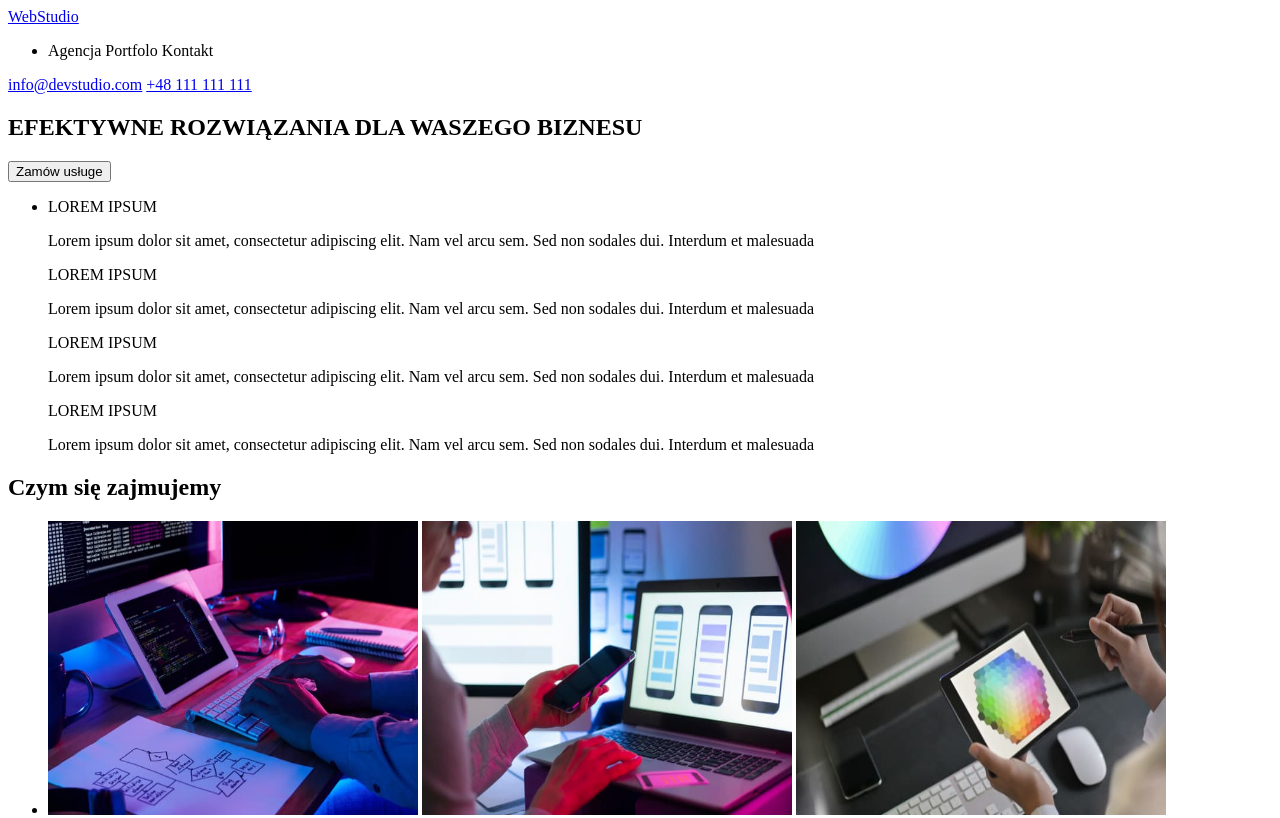
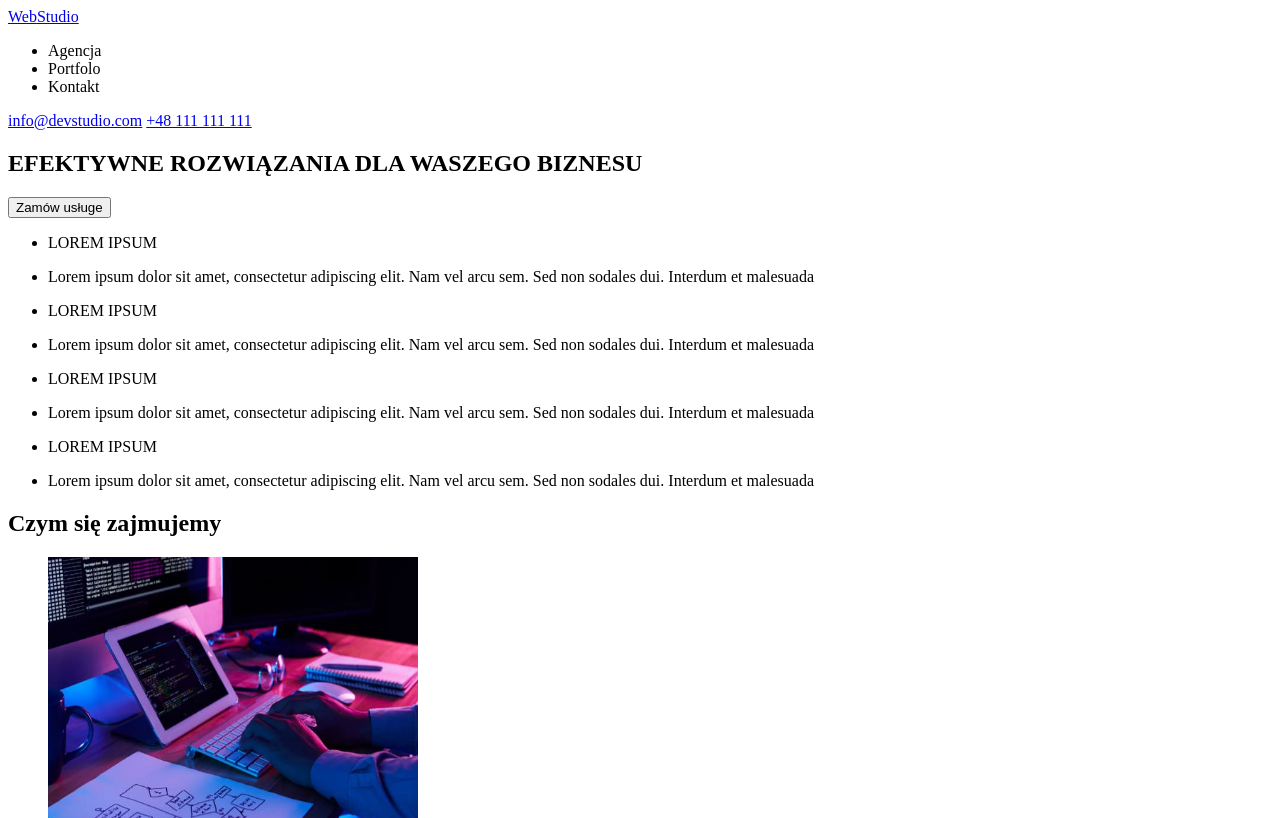
Before and after one commit to MichalCichon1/goit-markup-hw-01, a plain HTML site: page index.html in a window 1280 px wide. Shown: the top 818 px of the page. Drawn offline with Linux system fonts and the light colour scheme.

Commit message:
adjustment

```diff
--- a/index.html
+++ b/index.html
@@ -5,12 +5,14 @@
   </head>
   <body>
     <header>
+      <a href="https://michalcichon1.github.io/goit-markup-hw-01/"
+        ><span>Web</span>Studio</a
+      >
       <nav>
-        <a href="https://michalcichon1.github.io/goit-markup-hw-01/"
-          ><span>Web</span>Studio</a
-        >
         <ul>
-          <li><span>Agencja</span> Portfolo Kontakt</li>
+          <li>Agencja</li>
+          <li>Portfolo</li>
+          <li>Kontakt</li>
         </ul>
       </nav>
       <a href="mailto:info@devstudio.com">info@devstudio.com</a>
@@ -21,17 +23,23 @@
         <h1>EFEKTYWNE ROZWIĄZANIA DLA WASZEGO BIZNESU</h1>
         <button type="button">Zamów usługe</button>
         <ul>
+          <li><p>LOREM IPSUM</p></li>
           <li>
-            <p>LOREM IPSUM</p>
             Lorem ipsum dolor sit amet, consectetur adipiscing elit. Nam vel
             arcu sem. Sed non sodales dui. Interdum et malesuada
-            <p>LOREM IPSUM</p>
+          </li>
+          <li><p>LOREM IPSUM</p></li>
+          <li>
             Lorem ipsum dolor sit amet, consectetur adipiscing elit. Nam vel
             arcu sem. Sed non sodales dui. Interdum et malesuada
-            <p>LOREM IPSUM</p>
+          </li>
+          <li><p>LOREM IPSUM</p></li>
+          <li>
             Lorem ipsum dolor sit amet, consectetur adipiscing elit. Nam vel
             arcu sem. Sed non sodales dui. Interdum et malesuada
-            <p>LOREM IPSUM</p>
+          </li>
+          <li><p>LOREM IPSUM</p></li>
+          <li>
             Lorem ipsum dolor sit amet, consectetur adipiscing elit. Nam vel
             arcu sem. Sed non sodales dui. Interdum et malesuada
           </li>
@@ -47,13 +55,17 @@
               width="370"
               height="294"
             />
+          </li>
+          <li>
             <img
               src="./images/img2.jpg"
               alt="web ui designers are developing application smartphones team creators is working interface mobile phones"
               width="370"
               height="294"
             />
+          </li>
 
+          <li>
             <img
               src="./images/img3.jpg"
               alt="creative artist web design with working colour selection graphic tablet"
```
